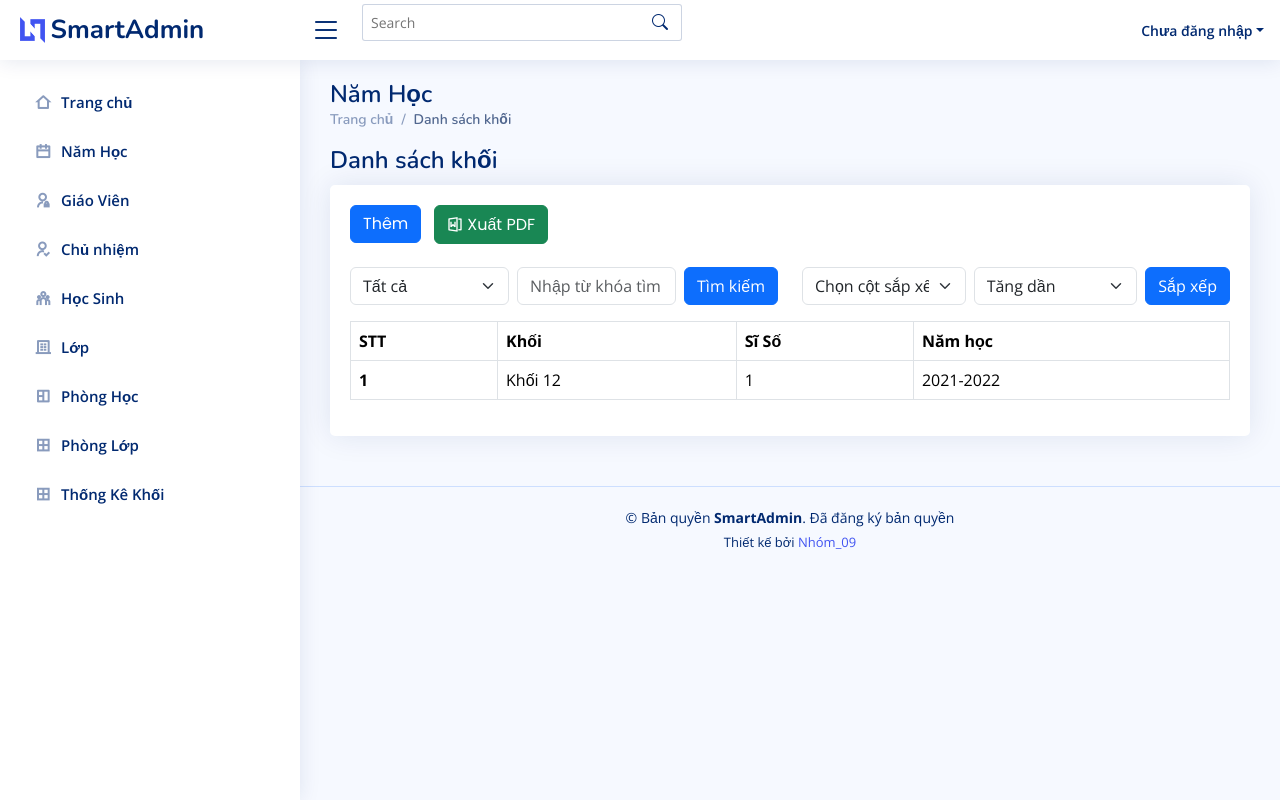
After one commit to duonghuutinh/quanlyhocsinh, a PHP site: page /tcpdf/khoi.php in a window 1280 px wide. The commit adds this page. Run offline with PHP 8.4, Linux system fonts and the light colour scheme; data comes from the database, SQL or seed files in the repository; some libraries are stand-ins or nearby versions.

Commit message:
Update_ChucNang_phonghoc&phonglop&addHocSinh And Thong_Ke_Khoi

```diff
--- /dev/null
+++ b/khoi.php
@@ -0,0 +1,143 @@
+<?php
+include('partials/header.php');
+include('partials/sidebar.php');
+include('partials/connectDB.php');
+
+// Kiểm tra xem mã năm học có được gửi qua URL để xóa
+if (isset($_GET['action']) && $_GET['action'] === 'delete' && isset($_GET['maNamHoc'])) {
+    $maNamHoc = $_GET['maNamHoc'];
+
+    // Câu lệnh SQL để xóa năm học
+    $sql = "DELETE FROM namhoc WHERE maNamHoc = ?";
+    $stmt = $conn->prepare($sql);
+
+    if ($stmt) {
+        $stmt->bind_param("s", $maNamHoc);
+        if ($stmt->execute()) {
+            echo "<script>alert('Xóa năm học thành công!'); window.location.href = 'namhoc.php';</script>";
+        } else {
+            echo "<script>alert('Lỗi khi xóa năm học: " . $stmt->error . "'); window.location.href = 'namhoc.php';</script>";
+        }
+        $stmt->close();
+    } else {
+        echo "<script>alert('Lỗi chuẩn bị câu lệnh: " . $conn->error . "');</script>";
+    }
+}
+?>
+
+<main id="main" class="main">
+    <div class="pagetitle">
+        <h1>Năm Học</h1>
+        <nav>
+            <ol class="breadcrumb">
+                <li class="breadcrumb-item"><a href="index.php">Trang chủ</a></li>
+                <li class="breadcrumb-item active">Danh sách khối</li>
+            </ol>
+        </nav>
+    </div><!-- End Page Title -->
+    <div class="pagetitle">
+        <h1>Danh sách khối</h1>
+    </div>
+    <section class="section">
+        <div class="row">
+            <div class="col-lg-12">
+                <div class="card">
+                    <div class="card-body">
+                        <h5 class="card-title d-flex justify-content-between align-items-center">
+                            <div>
+                                <a href="#" class="btn btn-primary me-2">Thêm</a>
+                                <a href="export_pdf_namhoc.php" class="btn btn-success"><i class="ri-file-word-2-line"></i> Xuất PDF</a>
+                            </div>
+                        </h5>
+                        <div class="row">
+                            <form method="GET" action="" class="d-flex align-items-center  w-50 ">
+                                <div class="me-2" style="flex: 1;">
+                                    <select name="column" class="form-select">
+                                        <option value="">Tất cả</option>
+                                        <option value="maNamHoc">Khối</option>
+                                        <option value="nienKhoa">Sĩ số</option>
+                                        <option value="maNamHoc">Năm học</option>
+                                    </select>
+                                </div>
+                                <div class="me-2" style="flex: 1;">
+                                    <input type="text" name="keyword" class="form-control" placeholder="Nhập từ khóa tìm kiếm">
+                                </div>
+                                <button type="submit" class="btn btn-primary">Tìm kiếm</button>
+                            </form>
+                            <form method="GET" action="" class="d-flex align-items-center  w-50">
+                                <div class="me-2" style="flex: 1;">
+                                    <select name="column" class="form-select">
+                                        <option value="">Chọn cột sắp xếp</option>
+                                        <option value="maNamHoc">Khối</option>
+                                        <option value="nienKhoa">Sĩ số</option>
+                                        <option value="maNamHoc">Năm học</option>
+                                    </select>
+                                </div>
+                                <div class="me-2" style="flex: 1;">
+                                    <select name="order" class="form-select">
+                                        <option value="asc">Tăng dần</option>
+                                        <option value="desc">Giảm dần</option>
+                                    </select>
+                                </div>
+                                <button type="submit" class="btn btn-primary">Sắp xếp</button>
+                            </form>
+                        </div>
+                        <table class="table table-bordered">
+                            <thead>
+                                <tr>
+                                    <th scope="col">STT</th>
+                                    <th scope="col">Khối</th>
+                                    <th scope="col">Sĩ Số</th>
+                                    <th scope="col">Năm học</th>
+                            </thead>
+
+                            <tbody>
+                                <?php
+                                $sql = "SELECT
+                                CASE
+                                    WHEN l.tenLop LIKE '10%' THEN 'Khối 10'
+                                    WHEN l.tenLop LIKE '11%' THEN 'Khối 11'
+                                    WHEN l.tenLop LIKE '12%' THEN 'Khối 12'
+                                    ELSE 'Khối Khác'
+                                END AS khoi,  -- Dựa vào mẫu tên lớp để phân nhóm
+                                COUNT(h.maHS) AS soSiSo,  -- Đếm số học sinh trong khối
+                                n.maNamHoc,
+                                n.nienKhoa
+                            FROM
+                                namhoc n
+                            JOIN
+                                lop l ON n.maNamHoc = l.maNamHoc
+                            JOIN
+                                hocsinh h ON l.maLop = h.maLop  -- Liên kết với bảng hocsinh qua maLop
+                            GROUP BY
+                                khoi, n.maNamHoc, n.nienKhoa
+                            ORDER BY
+                                n.maNamHoc, khoi
+                            LIMIT 0, 1000;";
+                                $result = $conn->query($sql);
+                                if ($result->num_rows > 0) {
+                                    $stt = 1;
+                                    while ($row = $result->fetch_assoc()) {
+                                        echo "<tr>
+                                        <th scope='row'>{$stt}</th>
+                                        <td>{$row['khoi']}</td>
+                                        <td>{$row['soSiSo']}</td>
+                                        <td>{$row['nienKhoa']}</td>
+                                        </tr>";
+                                        $stt++;
+                                    }
+                                } else {
+                                    echo "<tr><td colspan='6' class='text-center'>Không có dữ liệu nào</td></tr>";
+                                }
+                                ?>
+                            </tbody>
+
+                        </table>
+                    </div>
+                </div>
+            </div>
+        </div>
+    </section>
+</main><!-- End #main -->
+
+<?php include('partials/footer.php'); ?>
--- a/partials/sidebar.php
+++ b/partials/sidebar.php
@@ -57,5 +57,12 @@
       <span>Phòng Lớp</span>
     </a>
   </li><!-- End Profile Page Nav -->
+
+  <li class="nav-item">
+    <a class="nav-link collapsed" href="khoi.php">
+      <i class="ri-microsoft-line"></i>
+      <span>Thống Kê Khối</span>
+    </a>
+  </li><!-- End Profile Page Nav -->
 </ul>
 </aside><!-- End Sidebar-->
--- a/phonghoc.php
+++ b/phonghoc.php
@@ -37,7 +37,7 @@ include('partials/connectDB.php');
                                   <option value="">Tất cả</option>
                                   <option value="maPhong">Mã phòng</option>
                                   <option value="soPhong">Số phòng</option>
-                                  <option value="soChoToiDa">Số ngồi tối đa</option>
+                                  <option value="soChoToiDa">Số chỗ tối đa</option>
                                 </select>
                               </div>
                               <div class="me-2" style="flex: 1;">
@@ -51,7 +51,7 @@ include('partials/connectDB.php');
                                   <option value="">Chọn cột sắp xếp</option>
                                   <option value="maPhong">Mã phòng</option>
                                   <option value="soPhong">Số phòng</option>
-                                  <option value="soChoToiDa">Số ngồi tối đa</option>
+                                  <option value="soChoToiDa">Số chỗ tối đa</option>
                                 </select>
                               </div>
                               <div class="me-2" style="flex: 1;">
@@ -69,7 +69,7 @@ include('partials/connectDB.php');
                                   <th scope="col">STT</th>
                                   <th scope="col">Mã phòng</th>
                                   <th scope="col">Số phòng</th>
-                                  <th scope="col">Số ngồi tối đa</th>
+                                  <th scope="col">Số chỗ tối đa</th>
                                   <th scope="col">Thao tác</th>
                           </thead>
                           <tbody>
--- a/phonglop.php
+++ b/phonglop.php
@@ -37,6 +37,7 @@ include('partials/connectDB.php');
                     <option value="">Tất cả</option>
                     <option value="maPhong">Số phòng</option>
                     <option value="tenLop">Lớp</option>
+                    <option value="maNamHoc">Năm học</option>
 
                   </select>
                 </div>
@@ -51,6 +52,7 @@ include('partials/connectDB.php');
                     <option value="">Chọn cột sắp xếp</option>
                     <option value="maPhong">Số phòng</option>
                     <option value="tenLop">Lớp</option>
+                    <option value="maNamHoc">Năm học</option>
 
                   </select>
                 </div>
```
Also changed, not shown: add_hocsinh.php (+26 -11 lines).
